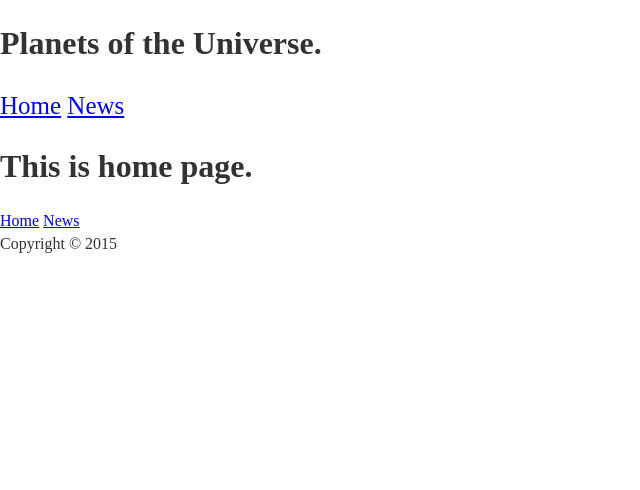
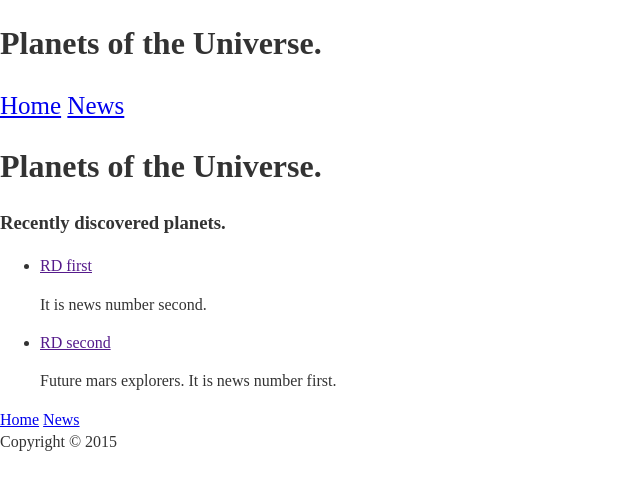
Before and after one commit to Tajtaj/planets-of-the-universe, a Jekyll site: the page built from index.html, in a window 1280 px wide. Shown: the top 490 px of the page, without its empty margins (0-640 px from the left). Built offline with Jekyll 4.4.1, drawn with Linux system fonts in a browser that asks for light colours; Markdown is read by kramdown in place of the engine named in the settings.

Commit message:
Home page is updated
Home page is updated.

```diff
--- a/index.html
+++ b/index.html
@@ -2,4 +2,13 @@
 layout: default
 title: About TSAK
 ---
-<h1>This is home page.</h1>
+	<h1>Planets of the Universe.</h1>
+	<h3>Recently discovered planets.</h3>
+    <ul>
+	    {% for news in site.categories.recently-discovered %}
+		<li>
+			<a href="">{{news.title}}</a>
+			<p>{{news.meta}}</p>
+		</li>
+		{% endfor %}
+	</ul>
```
Also changed, not shown: 1 other file.
